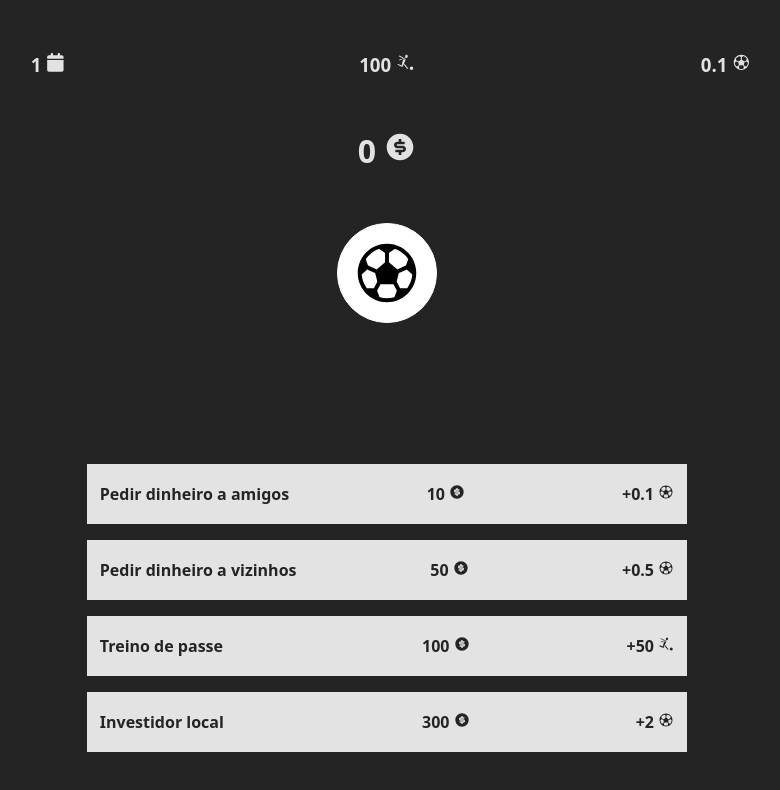
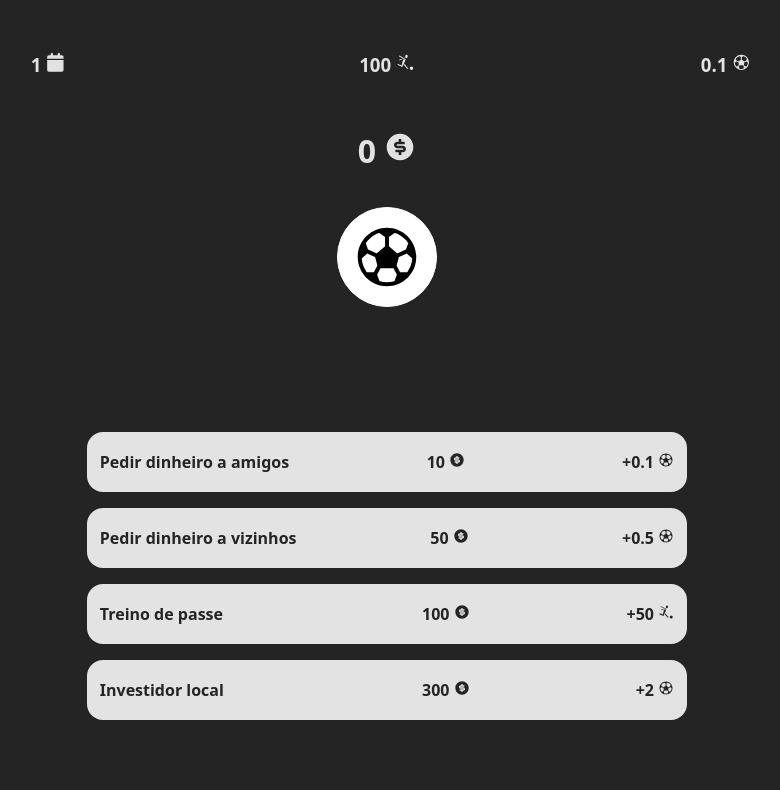
Before and after one commit to jeancarloslima/jogo-clicker-futebol, a React (Vite) app: page / in a window 1280 px wide. Shown: the top 790 px of the page, without its empty margins (253-1033 px from the left). Built offline with nearby package versions, Linux system fonts and the light colour scheme.

Commit message:
Alterando design da lista de melhorias em telas grandes

```diff
--- a/src/components/TelaMelhorias/tela-melhorias.css
+++ b/src/components/TelaMelhorias/tela-melhorias.css
@@ -32,3 +32,14 @@
     min-width: 60px;
     text-align: right;
 }
+
+@media (min-width: 620px) {
+    .lista-melhorias {
+        gap: 1rem;
+        padding-bottom: 2rem;
+    }
+
+    .item-melhoria {
+        border-radius: 16px;
+    }
+}
```
